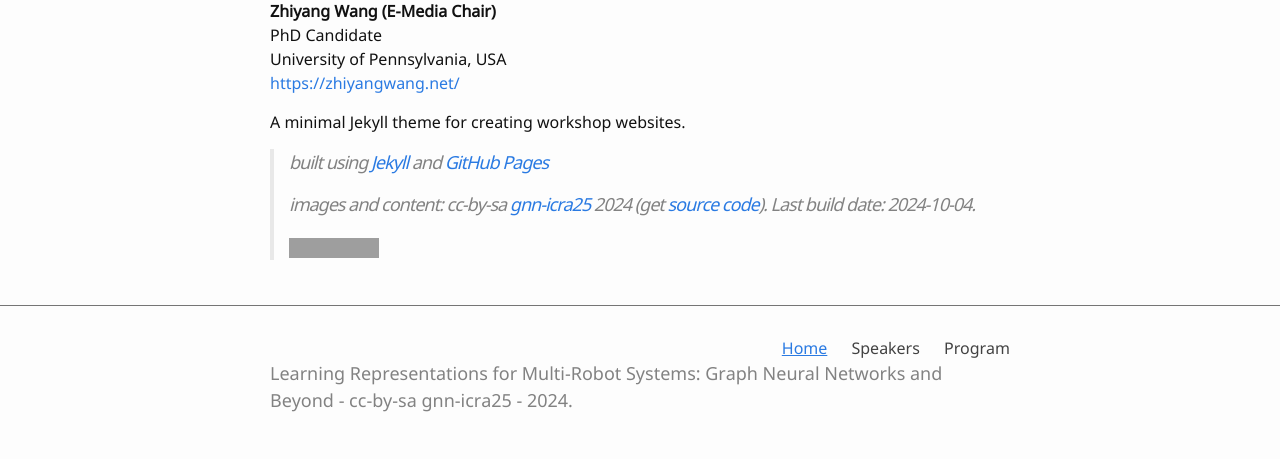
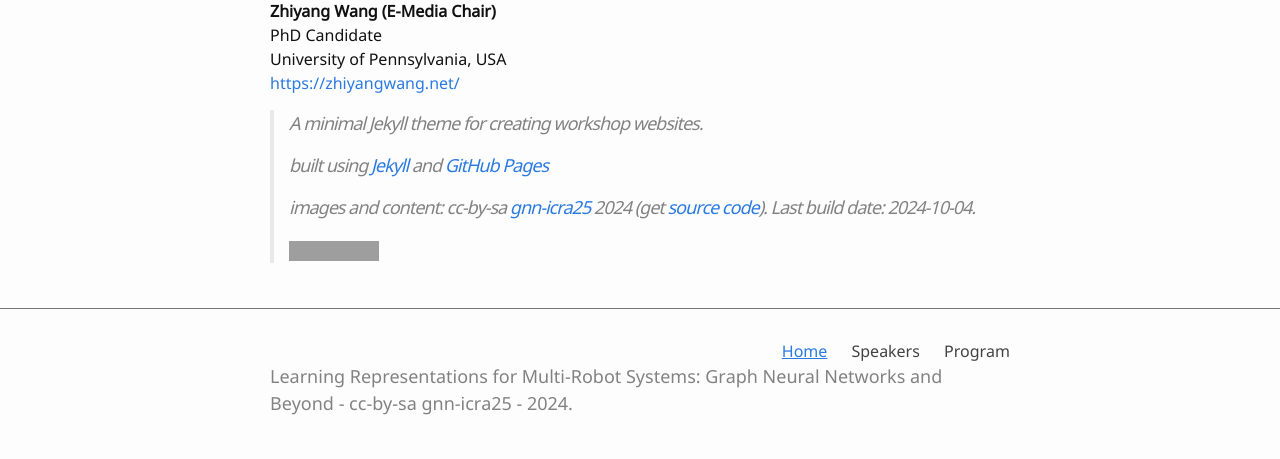
Before and after one commit to gnn-icra25/gnn-icra25.github.io, a Jekyll site: the page built from index.md, in a window 1280 px wide. Shown: the part 1363-1822 px from the top of the page. Built offline with Jekyll 4.4.1, drawn with Linux system fonts in a browser that asks for light colours; grey boxes are pictures that could not be loaded.

Commit message:
Updated pages

```diff
--- a/index.md
+++ b/index.md
@@ -45,8 +45,9 @@ University of Pennsylvania, USA\
 
 <!-- {% include figure.html img="uidaho-workshop.jpg" alt="intro image here" caption="Library workshop" width="75%" %} -->
 
-A minimal Jekyll theme for creating workshop websites.
 
+> A minimal Jekyll theme for creating workshop websites.
+>
 > built using [Jekyll](https://jekyllrb.com/) and [GitHub Pages](https://pages.github.com/)
 >
 > images and content: cc-by-sa <a href="https://github.com/{{ site.github_username }}">{{ site.author }}</a> {{ site.pub_year}} (get [source code]({{ site.repo }})).
```
Also changed, not shown: 2-program.md (+1 -1 lines).
